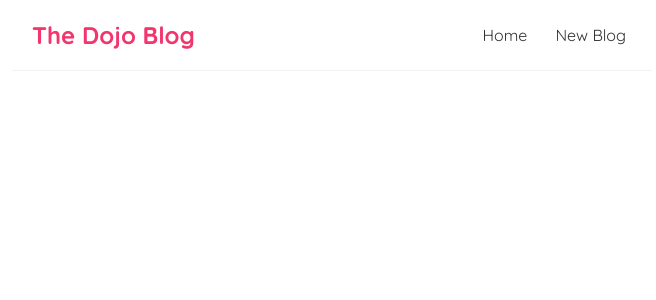
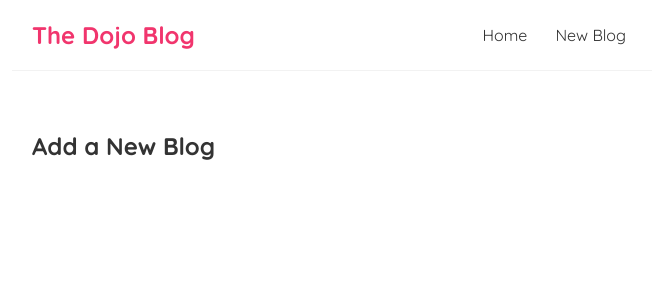
Before and after one commit to muhtasim24/ReactTutorial, a React (Create React App) app in the folder dojo-blog/: page /create in a window 1280 px wide. Shown: the top 300 px of the page, without its empty margins (308-964 px from the left). Built offline with nearby package versions, Linux system fonts and the light colour scheme.

Commit message:
getting started on routers path

```diff
--- a/dojo-blog/src/App.js
+++ b/dojo-blog/src/App.js
@@ -1,6 +1,7 @@
 import Navbar from './Navbar';
 import Home from './Home';
 import { BrowserRouter as Router, Route, Switch } from 'react-router-dom';
+import Create from './Create';
 
 function App() {
   const title = "Welcome to the new blog";
@@ -13,7 +14,12 @@
         <Navbar/>
         <div className='content'>
           <Switch>
-            <Route path="/"></Route>
+            <Route exact path="/">
+              <Home />
+            </Route>
+            <Route path="/create">
+              <Create />
+            </Route>
 
           </Switch>
         </div>
--- /dev/null
+++ b/dojo-blog/src/Create.js
@@ -0,0 +1,11 @@
+
+
+const Create = () => {
+    return (
+        <div className = "create">
+            <h2>Add a New Blog</h2>
+        </div>
+    )
+}
+
+export default Create;
```
